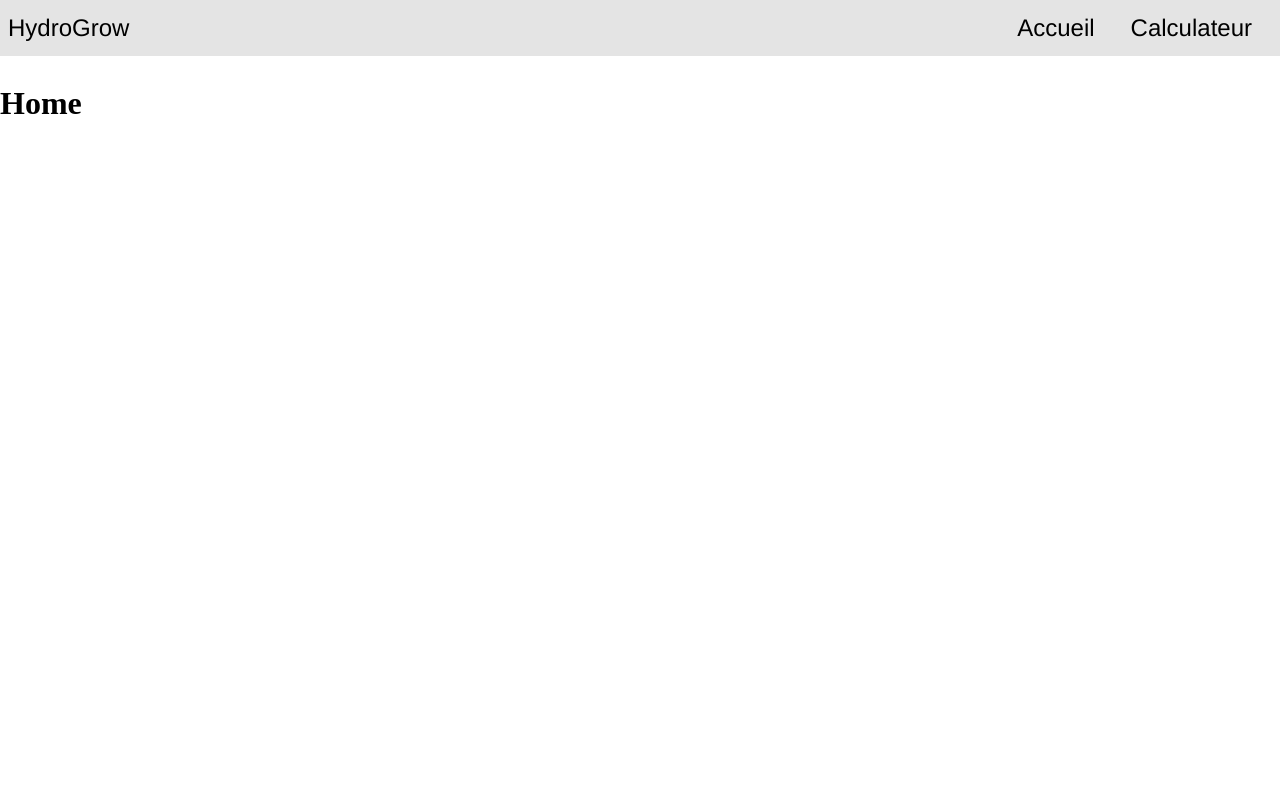
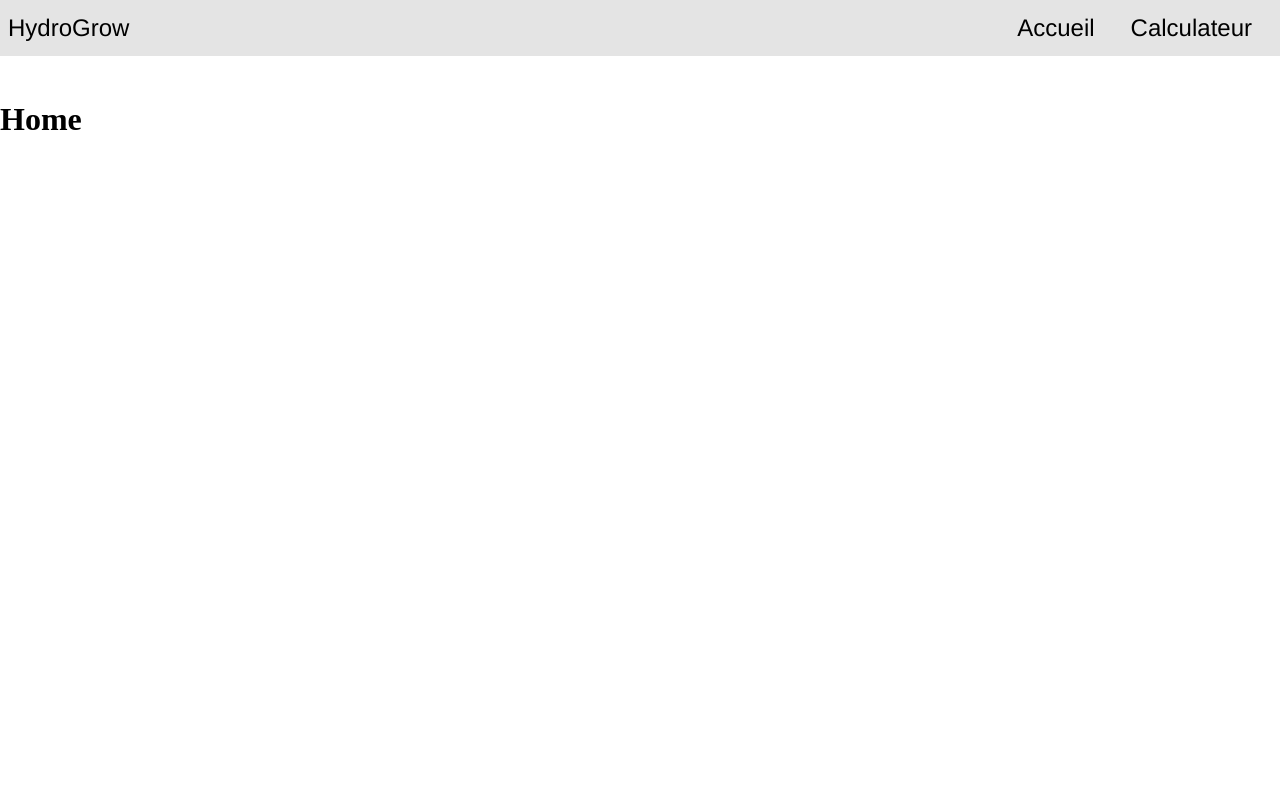
Before and after one commit to SudTech-Innovations/HydroGrow_FrontEnd, a React (Create React App) app in the folder hydrogrow/: page / in a window 1280 px wide. Shown: the top 800 px of the page. Built offline with nearby package versions, Linux system fonts and the light colour scheme.

Commit message:
Update App.css

```diff
--- a/hydrogrow/src/App.css
+++ b/hydrogrow/src/App.css
@@ -13,7 +13,7 @@ body {
 
 #main {
     height: 100vh;
-    padding-top: 4rem;
+    padding-top: 5rem;
 }
 
 /* ----------------------- Colors */
```
